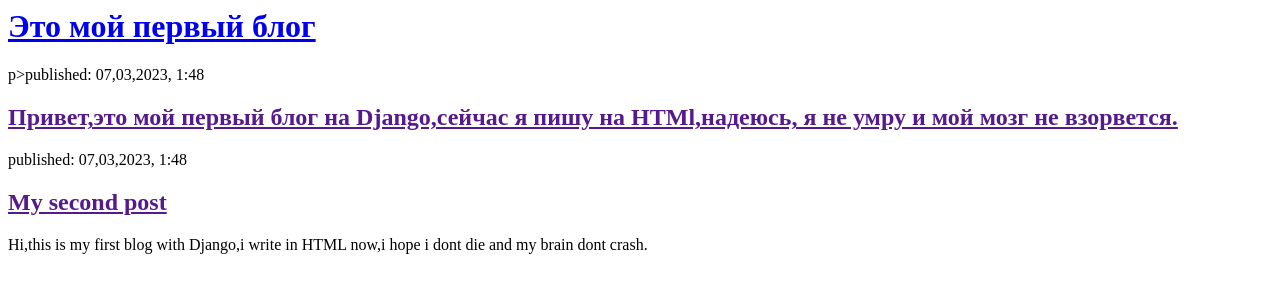
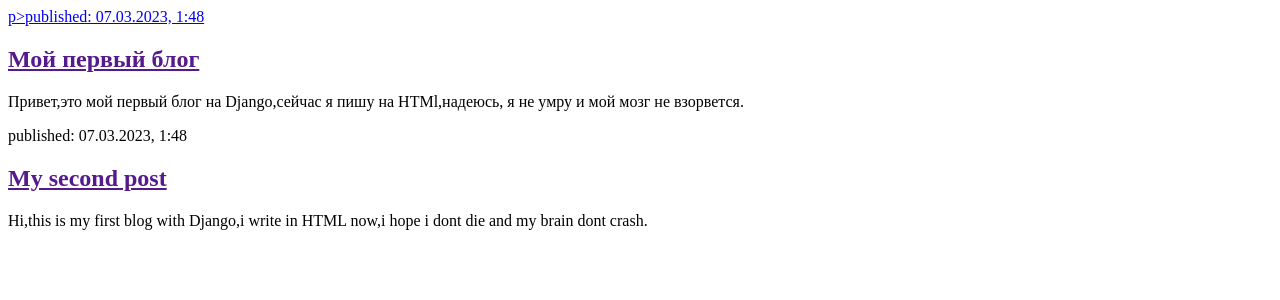
Before and after one commit to SUppL7/my-first-blog, a Django app: page / in a window 1280 px wide. Shown: the top 300 px of the page. Run offline with Django 3.2, Linux system fonts and the light colour scheme.

Commit message:
Changed the HTML for the site.

```diff
--- a/blog/templates/blog/post_list.html
+++ b/blog/templates/blog/post_list.html
@@ -4,17 +4,17 @@
     </head>
     <body>
         <div>
-            <h1><a href="/">Это мой первый блог</a></h1>
+            <h1><a href="/"Это мой первый блог</a></h1>
         </div>
 
         <div>
-            p>published: 07,03,2023, 1:48</p>
-            <h2><a href="">Привет,это мой первый блог на Django,сейчас я пишу на HTMl,надеюсь, я не умру и мой мозг не взорвется.</a></h2>
-            <p></p>
+            p>published: 07.03.2023, 1:48</p>
+            <h2><a href="">Мой первый блог</a></h2>
+            <p>Привет,это мой первый блог на Django,сейчас я пишу на HTMl,надеюсь, я не умру и мой мозг не взорвется.</p>
         </div>
 
         <div>
-            <p>published: 07,03,2023, 1:48</p>
+            <p>published: 07.03.2023, 1:48</p>
             <h2><a href="">My second post</a></h2>
             <p>Hi,this is my first blog with Django,i write in HTML now,i hope i dont die and my brain dont crash.</p>
         </div>
```
